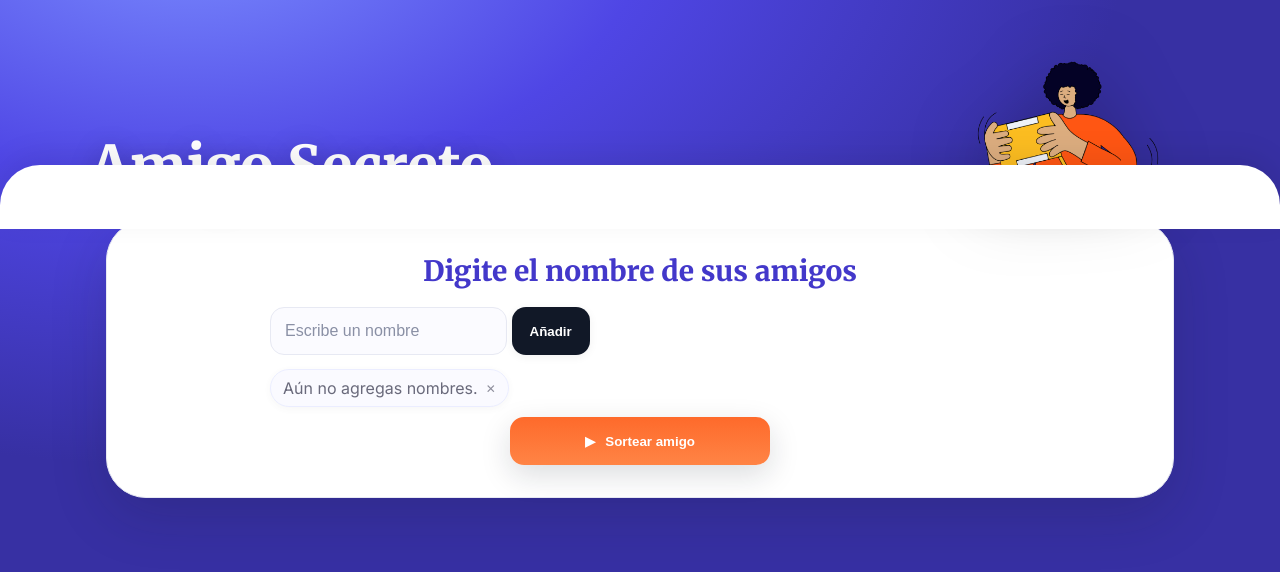
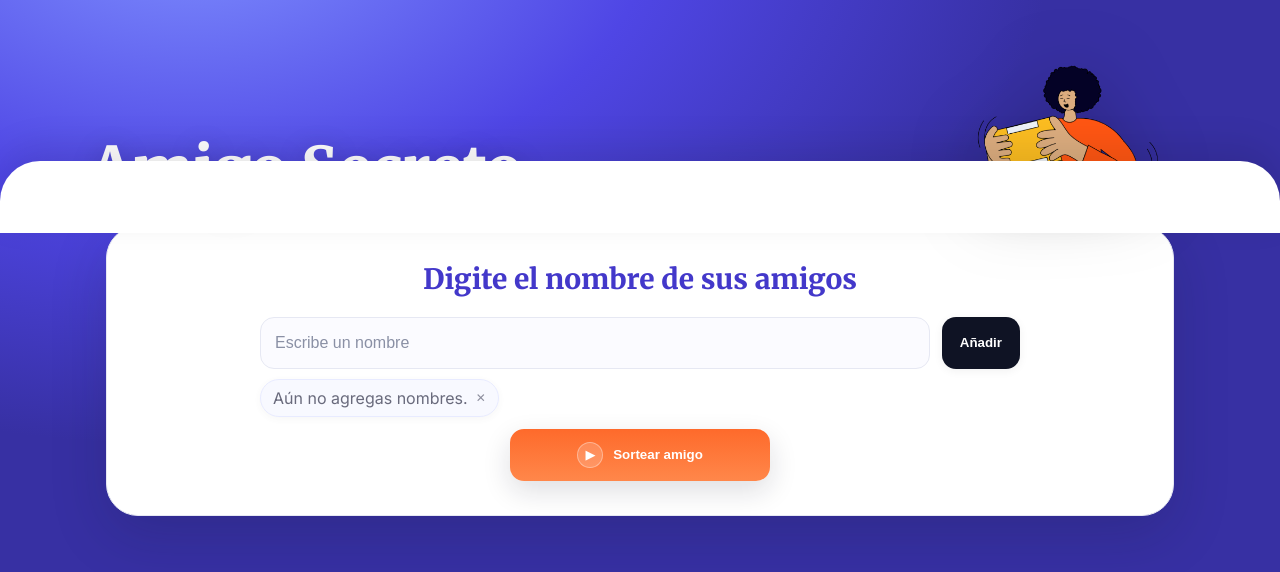
Before and after one commit to mikeismerio/amigo_secreto, a plain HTML site: page index.html in a window 1280 px wide. Drawn offline with Linux system fonts and the light colour scheme.

Commit message:
Update style.css

```diff
--- a/style.css
+++ b/style.css
@@ -1,154 +1,159 @@
 :root{
   /* Paleta */
-  --brand-500:#4f46e5; --brand-600:#4338ca; --brand-700:#3730a3;
-  --accent-500:#fe6a2b; --accent-600:#e55720;
-  --bg-0:#0b1020; --bg-1:#0f1530; --bg-2:#101827;
-  --surface:#ffffff; --surface-2:#f8f9ff;
-  --line:#e7e9f3; --muted:#8a90a5; --text:#1f2430; --white:#fff;
-  /* Radios & sombras */
-  --r-lg:24px; --r-md:16px; --r-sm:12px;
+  --indigo-500:#4f46e5; --indigo-600:#4338ca; --indigo-700:#3730a3;
+  --orange-500:#fe6a2b; --orange-600:#e55720;
+  --surface:#ffffff; --surface-2:#f6f7ff;
+  --line:#e6e8f3; --muted:#8a90a5; --text:#1d2332; --white:#fff;
+
+  /* Radios + sombras */
+  --r-xl:32px; --r-lg:18px; --r-md:14px; --r-pill:999px;
   --sh-sm:0 2px 10px rgba(0,0,0,.06);
-  --sh-md:0 10px 30px rgba(20,24,40,.15);
-  --sh-lg:0 18px 55px rgba(20,24,40,.18);
+  --sh-md:0 10px 28px rgba(18,22,40,.14);
+  --sh-lg:0 18px 56px rgba(18,22,40,.18);
+
   /* Foco accesible */
-  --focus:0 0 0 3px rgba(79,70,229,.25),0 0 0 6px rgba(79,70,229,.15);
+  --focus:0 0 0 3px rgba(79,70,229,.25),0 0 0 7px rgba(79,70,229,.15);
 }
 
 /* Reset mínimo */
 *{box-sizing:border-box;margin:0;padding:0}
-img{display:block;max-width:100%}
+img{max-width:100%;display:block}
 ul{list-style:none}
-button{cursor:pointer;border:0}
+button{border:0;cursor:pointer}
 .sr-only{position:absolute;width:1px;height:1px;clip:rect(0,0,0,0);overflow:hidden;white-space:nowrap}
 
-/* Fondo con gradiente radial y textura sutil */
+/* Fondo con gradiente */
 body{
   min-height:100vh;
   font-family:Inter,system-ui,Segoe UI,Roboto,Arial,sans-serif;
   color:var(--text);
   background:
-    radial-gradient(1200px 700px at 15% -10%, #7b8dff 0%, var(--brand-500) 38%, var(--brand-700) 78%),
-    linear-gradient(180deg, #2b2f65 0%, #1d2260 100%);
+    radial-gradient(1150px 700px at 15% -10%, #7f90ff 0%, var(--indigo-500) 40%, var(--indigo-700) 75%),
+    linear-gradient(180deg, #30378b 0%, #232a7a 100%);
 }
 
-/* ====== HERO ====== */
-.hero{
-  position:relative;
-  padding:48px 16px 32px;
-}
+/* ===== HERO ===== */
+.hero{position:relative;padding:52px 16px 32px}
 .hero__inner{
   max-width:1100px;margin-inline:auto;
   display:grid;grid-template-columns:1fr auto;gap:24px;align-items:end;
 }
 .hero__title{
-  font-family:Merriweather,serif;
-  font-weight:800;
-  font-size:clamp(28px,5vw,56px);
-  line-height:1.05;color:var(--white);
+  font-family:Merriweather,serif;font-weight:800;
+  font-size:clamp(30px,5.4vw,60px);line-height:1.05;color:var(--white);
   text-shadow:0 6px 28px rgba(0,0,0,.25);
 }
 .hero__img{width:clamp(120px,24vw,240px);filter:drop-shadow(0 14px 36px rgba(0,0,0,.25))}
 .hero__wave{
-  position:absolute;left:0;right:0;bottom:-1px;height:64px;
-  background:var(--surface);
-  border-top-left-radius:40px;border-top-right-radius:40px;
-  box-shadow:0 -10px 30px rgba(0,0,0,.08);
+  position:absolute;left:0;right:0;bottom:-1px;height:72px;background:var(--surface);
+  border-top-left-radius:40px;border-top-right-radius:40px;box-shadow:0 -14px 36px rgba(0,0,0,.1)
 }
 
-/* ====== CONTENEDOR Y CARD ====== */
-.container{max-width:1100px;margin:-8px auto 48px;padding:0 16px}
+/* ===== CONTENEDOR + CARD ===== */
+.container{max-width:1100px;margin:-6px auto 56px;padding:0 16px}
 .card{
-  background:var(--surface);
-  border:1px solid var(--line);
-  border-radius:40px;
-  box-shadow:var(--sh-lg);
-  padding:clamp(18px,4vw,32px);
+  background:var(--surface);border:1px solid var(--line);border-radius:var(--r-xl);
+  box-shadow:var(--sh-lg);padding:clamp(18px,4vw,34px);
 }
 .card__title{
-  font-family:Merriweather,serif;font-weight:800;
-  font-size:clamp(20px,3.6vw,28px);
-  color:var(--brand-600);text-align:center;margin-bottom:18px;
+  font-family:Merriweather,serif;font-weight:800;text-align:center;
+  color:var(--indigo-600);font-size:clamp(20px,3.6vw,28px);margin-bottom:20px;
 }
 
-/* ====== FORM ====== */
-.form{
-  width:min(740px,100%);margin:0 auto 14px;
-  display:grid;grid-template-columns:1fr auto;gap:12px;
-}
+/* ===== FORM ===== */
+.form{width:min(760px,100%);margin:0 auto 8px}
+.input-group{display:grid;grid-template-columns:1fr auto;gap:12px}
+
 .input{
-  height:48px;padding:10px 14px;border:1.6px solid var(--line);
-  border-radius:14px;background:#fbfbff;font-size:16px;
-  transition:border-color .2s, box-shadow .2s, background .2s;
+  height:52px;padding:12px 14px;background:#fbfbff;
+  border:1.6px solid var(--line);border-radius:var(--r-md);font-size:16px;
+  transition:border-color .2s,box-shadow .2s,background .2s;
 }
 .input::placeholder{color:var(--muted)}
-.input:focus-visible{outline:0;border-color:var(--brand-500);box-shadow:var(--focus);background:#fff}
+.input:focus-visible{outline:0;border-color:var(--indigo-500);box-shadow:var(--focus);background:#fff}
+.input.is-error{border-color:#d62b2b;box-shadow:0 0 0 3px rgba(214,43,43,.15)}
 
-/* ====== BOTONES ====== */
+/* ===== BOTONES ===== */
 .btn{
   display:inline-flex;align-items:center;justify-content:center;gap:10px;
-  height:48px;padding:0 18px;border-radius:14px;font-weight:800;
-  transition:transform .06s, box-shadow .2s, background .2s, opacity .2s;
-  box-shadow:var(--sh-sm)
+  height:52px;padding:0 18px;border-radius:var(--r-md);
+  font-weight:800;box-shadow:var(--sh-sm);
+  transition:transform .06s,box-shadow .2s,background .2s,opacity .2s;
 }
-.btn img{width:22px;height:22px}
 .btn:focus-visible{box-shadow:var(--focus)}
 .btn:disabled{opacity:.6;pointer-events:none}
 
-.btn--dark{background:#111827;color:var(--white)}
+.btn--dark{background:#0f1324;color:var(--white)}
 .btn--dark:hover{transform:translateY(-1px);box-shadow:var(--sh-md)}
 .btn--dark:active{transform:translateY(0)}
 
 .btn--primary{
-  background:linear-gradient(180deg,var(--accent-500) 0%,#ff8445 100%);
-  color:var(--white);box-shadow:var(--sh-md)
+  background:linear-gradient(180deg,var(--orange-500) 0%,#ff874a 100%);
+  color:var(--white);min-width:260px;box-shadow:var(--sh-md)
 }
-.btn--primary:hover{transform:translateY(-1px);box-shadow:var(--sh-lg);background:linear-gradient(180deg,var(--accent-600) 0%,#ff7f40 100%)}
+.btn--primary:hover{transform:translateY(-1px);box-shadow:var(--sh-lg);
+  background:linear-gradient(180deg,var(--orange-600) 0%,#ff7f40 100%)}
 .btn--primary:active{transform:translateY(0)}
 
-/* ====== LISTA DE CHIPS ====== */
+.btn__icon{
+  width:26px;height:26px;display:grid;place-items:center;
+  border-radius:50%;background:rgba(255,255,255,.18);
+  border:1px solid rgba(255,255,255,.35);font-size:12px
+}
+
+/* ===== CHIPS ===== */
 .chips{
-  width:min(740px,100%);margin:6px auto 10px;
-  display:flex;flex-wrap:wrap;gap:10px;
+  width:min(760px,100%);margin:10px auto;display:flex;flex-wrap:wrap;gap:10px;
 }
-.chips:empty::before{
-  content:"Aún no agregas nombres.";
-  color:var(--muted);padding:6px 0
-}
+.chips:empty::before{content:"Aún no agregas nombres.";color:var(--muted);padding:6px 0}
 .chips li{
-  background:var(--surface-2);border:1px solid #e3e6ff;color:#2b2b44;
-  padding:8px 12px;border-radius:999px;display:inline-flex;align-items:center;gap:8px;
-  box-shadow:var(--sh-sm);transition:background .2s, transform .06s, box-shadow .2s, border-color .2s;
+  background:var(--surface-2);border:1px solid #dfe3ff;color:#2a2c46;
+  padding:8px 12px;border-radius:var(--r-pill);display:inline-flex;align-items:center;gap:8px;
+  box-shadow:var(--sh-sm);transition:background .2s,transform .06s,box-shadow .2s,border-color .2s;
   cursor:pointer;user-select:none;max-width:100%
 }
 .chips li::after{content:"✕";font-size:12px;opacity:.75}
-.chips li:hover{background:#eef1ff;border-color:#d2d8ff;transform:translateY(-1px);box-shadow:var(--sh-md)}
+.chips li:hover{background:#eef1ff;border-color:#cfd6ff;transform:translateY(-1px);box-shadow:var(--sh-md)}
 .chips li:active{transform:translateY(0)}
 
-/* ====== RESULTADO ====== */
-.result{
-  width:min(740px,100%);margin:6px auto 0;text-align:center;
+/* ===== RESULTADO ===== */
+.result{width:min(760px,100%);margin:12px auto 0;text-align:center}
+.result li{
+  --ok-bg:#eafcf0; --ok-br:#bfeecf; --ok-tx:#136735;
+  background:var(--ok-bg);border:1px solid var(--ok-br);color:var(--ok-tx);
+  padding:14px 16px;border-radius:var(--r-lg);font-weight:800;
+  font-size:clamp(18px,3.2vw,22px);box-shadow:var(--sh-md);
+  animation:pop .18s ease-out;
 }
-.result li{
-  background:#ecfff0;color:#0f7a2e;border:1px solid #c6f1d5;
-  padding:14px 16px;border-radius:16px;font-weight:800;
-  font-size:clamp(18px,3.2vw,22px);box-shadow:var(--sh-md)
+@keyframes pop{from{transform:scale(.97);opacity:.7}to{transform:scale(1);opacity:1}}
+
+.actions{display:flex;justify-content:center;margin-top:10px}
+
+/* ===== TOASTS (avisos) ===== */
+.toasts{
+  position:fixed;left:50%;bottom:22px;transform:translateX(-50%);
+  display:grid;gap:10px;z-index:50;pointer-events:none;
 }
+.toast{
+  pointer-events:auto;display:flex;align-items:center;gap:10px;
+  padding:12px 14px;border-radius:var(--r-lg);box-shadow:var(--sh-md);
+  border:1px solid; min-width:260px;max-width:min(90vw,520px); font-weight:700;
+}
+.toast--ok{background:#eafcf0;border-color:#bfeecf;color:#136735}
+.toast--error{background:#fff1f1;border-color:#ffc9c9;color:#8f1e1e}
+.toast--info{background:#eef2ff;border-color:#cfd8ff;color:#27307a}
 
-/* ====== ACCIONES ====== */
-.actions{display:flex;justify-content:center;margin-top:8px}
-.actions .btn{min-width:260px}
-
-/* ====== Dark mode automático ====== */
+/* ===== Dark mode automático ===== */
 @media (prefers-color-scheme: dark){
   :root{
     --surface:#0f1425; --surface-2:#121a30; --line:#202a45;
     --text:#eaf0ff; --muted:#a6b0c9;
   }
-  .hero__wave{background:var(--surface);box-shadow:0 -10px 30px rgba(0,0,0,.35)}
+  .hero__wave{background:var(--surface);box-shadow:0 -14px 36px rgba(0,0,0,.35)}
   .card{border-color:#1c2440}
   .input{background:#0b1120;border-color:#1d2744;color:var(--text)}
   .chips li{background:#0f1425;border-color:#2a3557;color:#dfe6ff}
-  .result li{background:#10361d;border-color:#1a7a45;color:#c9ffd8}
+  .result li{--ok-bg:#0f3120;--ok-br:#185b35;--ok-tx:#c6ffdb}
   .btn--dark{background:#0e1222}
 }
 
```
